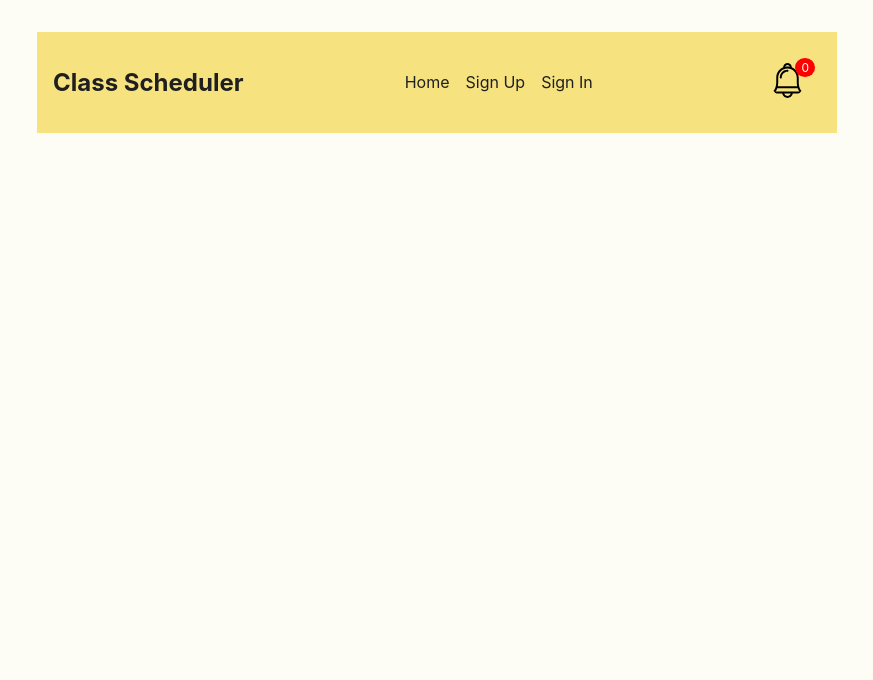
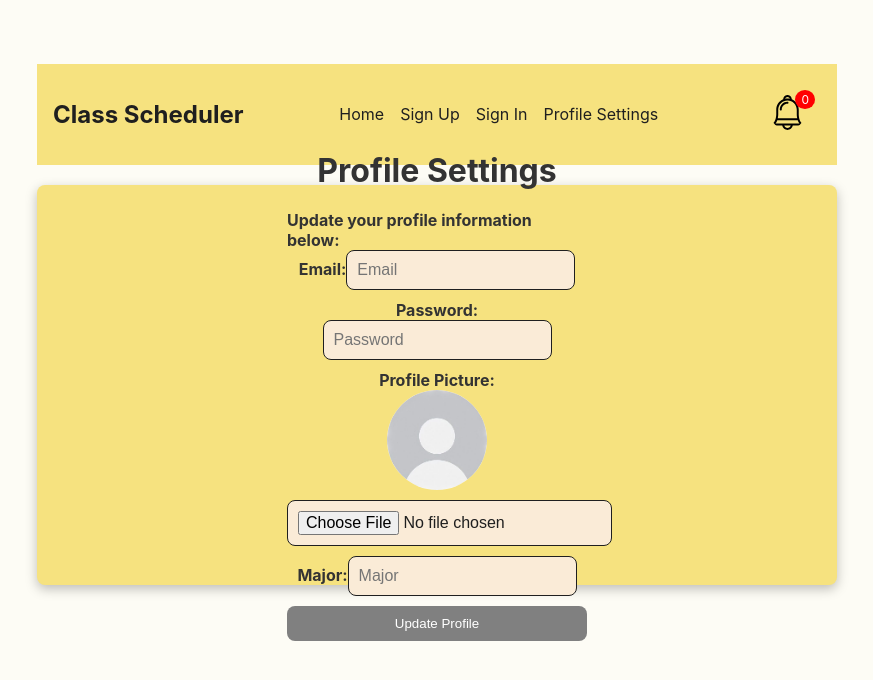
Before and after one commit to mwinant/CS3600-Lab-Project, a React (Vite) app in the folder frontend/scheduler-app/: page /profile-settings in a window 1280 px wide. Shown: the top 680 px of the page, without its empty margins (203-1076 px from the left). Built offline with nearby package versions, Linux system fonts and the light colour scheme.

Commit message:
Added profile settings page

```diff
--- a/frontend/scheduler-app/src/App.jsx
+++ b/frontend/scheduler-app/src/App.jsx
@@ -4,7 +4,8 @@ import NavBar from './components/NavBar';
 import Home from './pages/Home';
 import SignUp from './pages/SignUp';
 import SignIn from './pages/SignIn';
-import './pages/Pages.css';
+import ProfileSettings from './pages/ProfileSettings';
+import './App.css';
 
 function App() {
   return (
@@ -16,6 +17,7 @@ function App() {
             <Route path="/" element={<Home />} />
             <Route path="/signup" element={<SignUp />} />
             <Route path="/signin" element={<SignIn />} />
+            <Route path="/profile-settings" element={<ProfileSettings />} />
           </Routes>
         </main>
       </div>
--- a/frontend/scheduler-app/src/components/NavBar.jsx
+++ b/frontend/scheduler-app/src/components/NavBar.jsx
@@ -19,6 +19,7 @@ const NavBar = () => {
                     <li><Link to="/">Home</Link></li>
                     <li><Link to="/signup">Sign Up</Link></li>
                     <li><Link to="/signin">Sign In</Link></li>
+                    <li><Link to="/profile-settings">Profile Settings</Link></li>
                 </ul>
             </div>
             <div className="navbar-right">
--- /dev/null
+++ b/frontend/scheduler-app/src/pages/ProfileSettings.css
@@ -0,0 +1,63 @@
+.profile-page {
+  display: flex;
+  transform: translateY(5%);
+  flex-direction: column;
+  align-items: center;
+  justify-content: center;
+  height: 50vh;
+  background-color: #f6e27f;
+  border-radius: 8px;
+  box-shadow: 0 4px 12px rgba(0, 0, 0, 0.25);
+}
+
+.profile-page h1 {
+  margin-bottom: 20px;
+}
+.profile-page label {
+    align-self: flex-start;
+    text-align: left;
+    margin-right: 0px;
+
+    margin-bottom: 0px;
+    font-weight: bold;
+}
+
+.profile-page form {
+  display: flex;
+  flex-direction: column;
+  width: 300px;
+}
+
+.profile-page input {
+    text-align: left;
+  margin-bottom: 10px;
+  background-color: antiquewhite;
+  color: #1f1f1f;
+  padding: 10px;
+  border: 1px solid #1f1f1f;
+  border-radius: 8px;
+  font-size: 16px;
+}
+
+.profile-page button {
+  padding: 10px;
+  background-color: #808080;
+  color: white;
+  border: none;
+  border-radius: 8px;
+  cursor: pointer;
+}
+
+.profile-page button:hover {
+  background-color: #F1B300;
+}
+
+.profile-page img {
+    display: block;
+    width: 100px;
+    height: 100px;
+    border-radius: 50%;
+    margin: 0 auto 10px;
+    object-fit: cover;
+    align-self: center;
+}
--- /dev/null
+++ b/frontend/scheduler-app/src/pages/ProfileSettings.jsx
@@ -0,0 +1,41 @@
+import React from 'react'
+import './ProfileSettings.css'
+import profilePic from '../assets/default-profile.jpg'
+const ProfileSettings = () => {
+    const updateProfile = (email, password, picture, major) => {
+        // Logic to update the profile
+    }
+    return (
+        <div className="profile-page">
+            <h1>Profile Settings</h1>
+            <form onSubmit={(e) => {
+                e.preventDefault();
+                const { email, password, picture, major } = e.target.elements;
+                updateProfile(email.value, password.value, picture.files[0], major.value);
+            }}>
+                <label>Update your profile information below:</label>
+                <div>
+                    <label>Email:</label>
+                    <input type="email" name="email" placeholder="Email" />
+                </div>
+                <div>
+                    <label>Password:</label>
+                    <input type="password" name="password" placeholder="Password"  />
+                </div>
+                <div>
+                    <label>Profile Picture:</label>
+                    <img src={profilePic} alt="Profile" />
+                    <input type="file" name="picture" placeholder="Profile Picture"  />
+                </div>
+                <div>
+                    <label>Major:</label>
+                    <input type="text" name="major" placeholder="Major" />
+                </div>
+                <button type="submit">Update Profile</button>
+
+            </form>
+        </div>
+    )
+}
+
+export default ProfileSettings
```
Also changed, not shown: frontend/scheduler-app/src/assets/default-profile.jpg (added), frontend/scheduler-app/src/pages/Pages.css (deleted).
